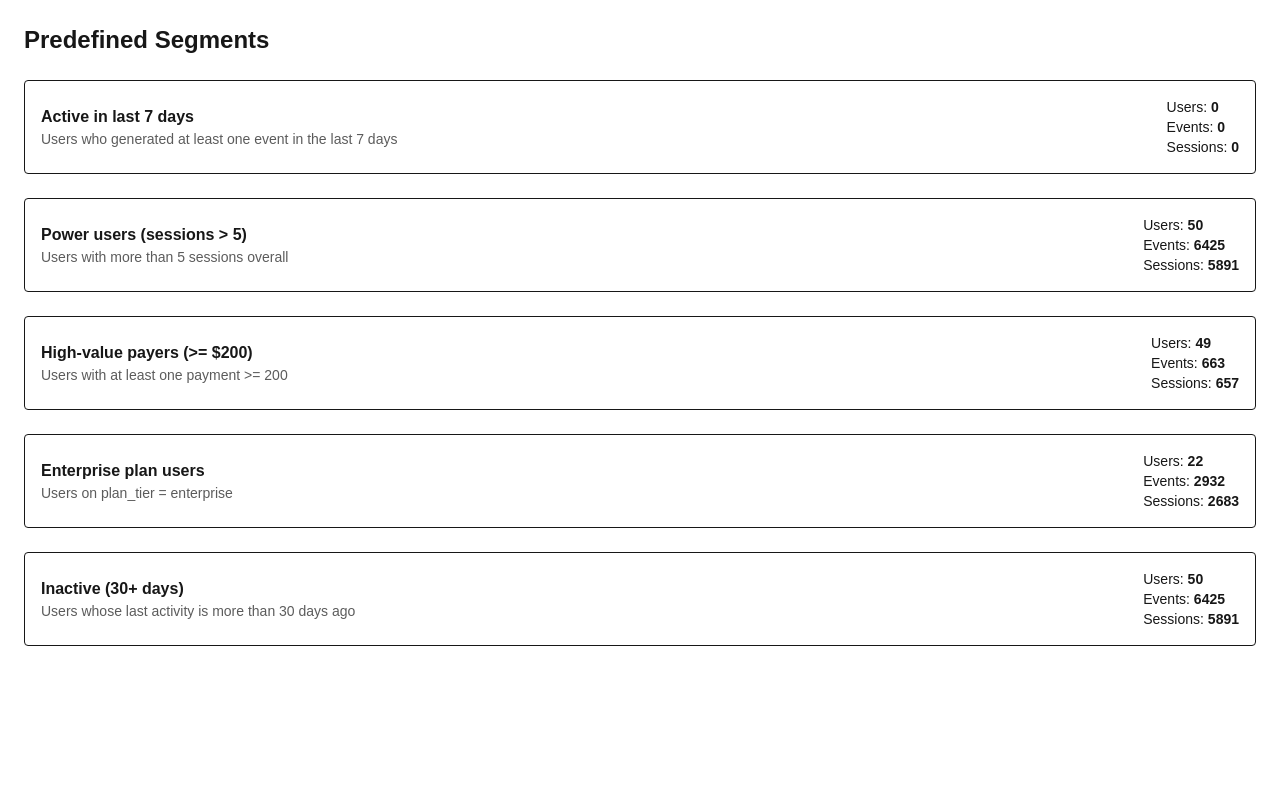
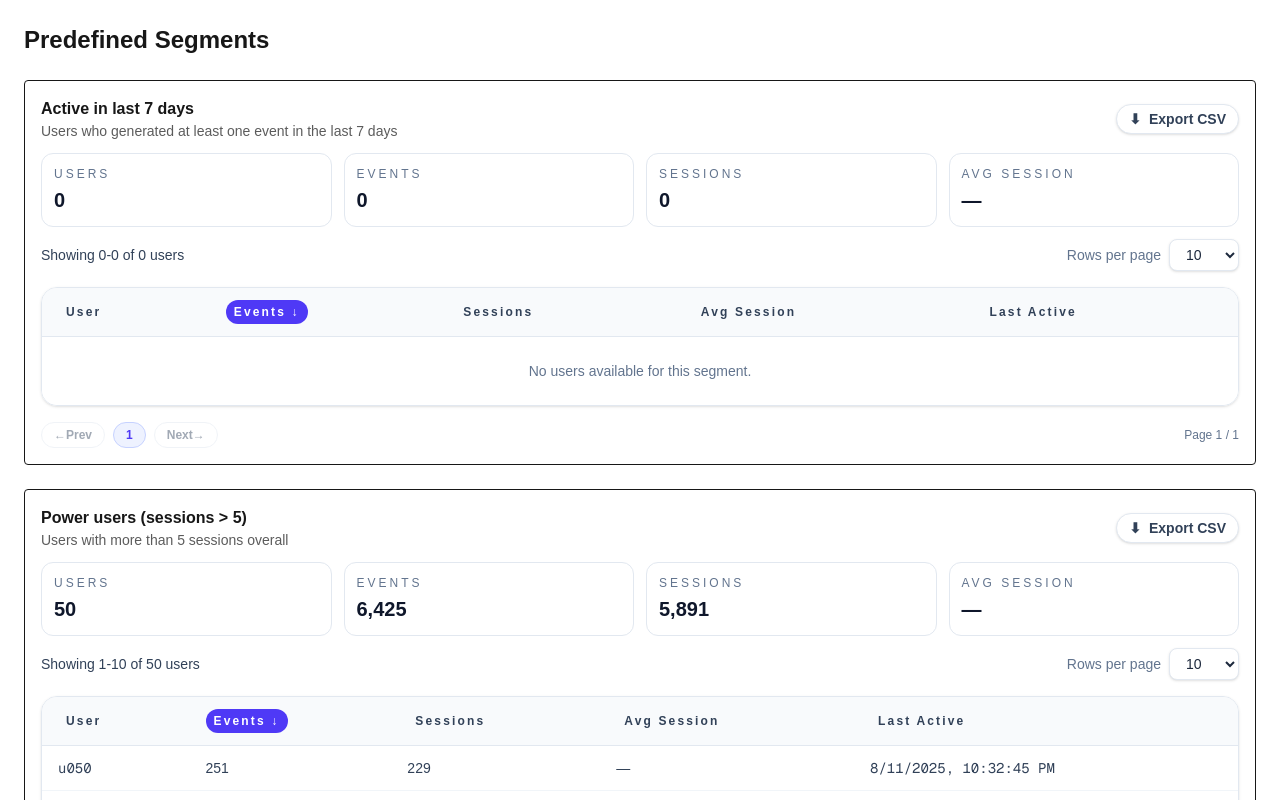
Before and after one commit to elfajriharsuda/devstudio-study-case, a Next.js app: page /segments/presets in a window 1280 px wide. Shown: the top 800 px of the page. Built offline with nearby package versions, Linux system fonts and the light colour scheme.

Commit message:
Page Integration

```diff
--- a/app/segments/builder/page.tsx
+++ b/app/segments/builder/page.tsx
@@ -10,7 +10,7 @@ export default function BuilderPage() {
 		return <div className="p-6 text-red-600">Error: {error}</div>;
 
 	return (
-		<div className="p-6">
+		<div className="p-6 space-y-6">
 			<RuleBuilder rows={rows} />
 		</div>
 	);
--- a/app/segments/presets/page.tsx
+++ b/app/segments/presets/page.tsx
@@ -5,6 +5,9 @@ import {
 	predefinedSegments,
 	runPredefinedSegment,
 } from "@/lib/segmentation/segments";
+import { ResultsSummary } from "@/components/segments/ResultsSummary";
+import { UserTable } from "@/components/segments/UserTable";
+import { DownloadCsvButton } from "@/components/segments/DownloadCsvButton";
 
 export default function PresetsPage() {
 	const { status, rows, error } = useDataset();
@@ -17,26 +20,21 @@ export default function PresetsPage() {
 			<h1 className="text-2xl font-semibold">Predefined Segments</h1>
 			<ul className="space-y-6">
 				{predefinedSegments.map((seg) => {
-					const res = runPredefinedSegment(seg, rows);
+					const exec = runPredefinedSegment(seg, rows);
 					return (
-						<li key={seg.id} className="border rounded p-4">
+						<li key={seg.id} className="border rounded p-4 space-y-3 bg-white">
 							<div className="flex items-center justify-between">
 								<div>
 									<div className="font-semibold">{seg.label}</div>
 									<div className="text-sm opacity-70">{seg.description}</div>
 								</div>
-								<div className="text-sm">
-									<div>
-										Users: <b>{res.summary.users}</b>
-									</div>
-									<div>
-										Events: <b>{res.summary.events}</b>
-									</div>
-									<div>
-										Sessions: <b>{res.summary.sessions}</b>
-									</div>
-								</div>
+								<DownloadCsvButton
+									exec={exec}
+									filename={`segment_${seg.id}.csv`}
+								/>
 							</div>
+							<ResultsSummary exec={exec} />
+							<UserTable exec={exec} />
 						</li>
 					);
 				})}
```
